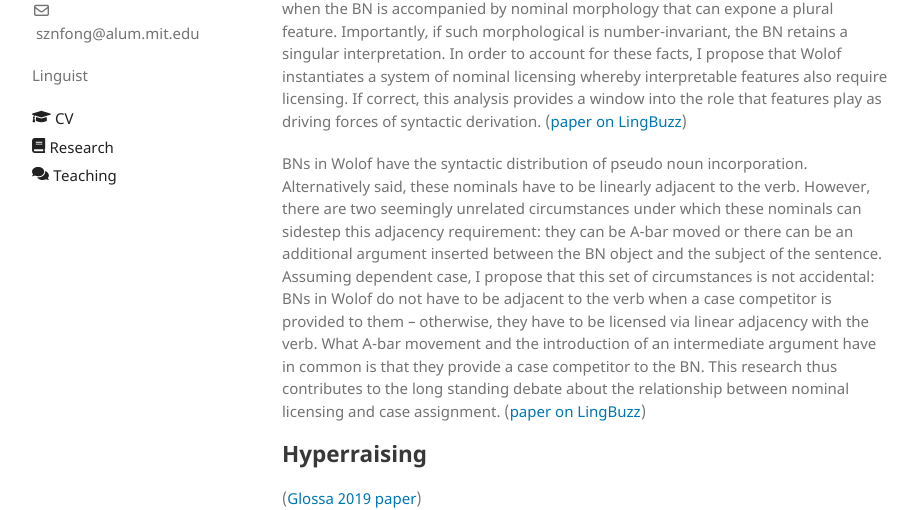
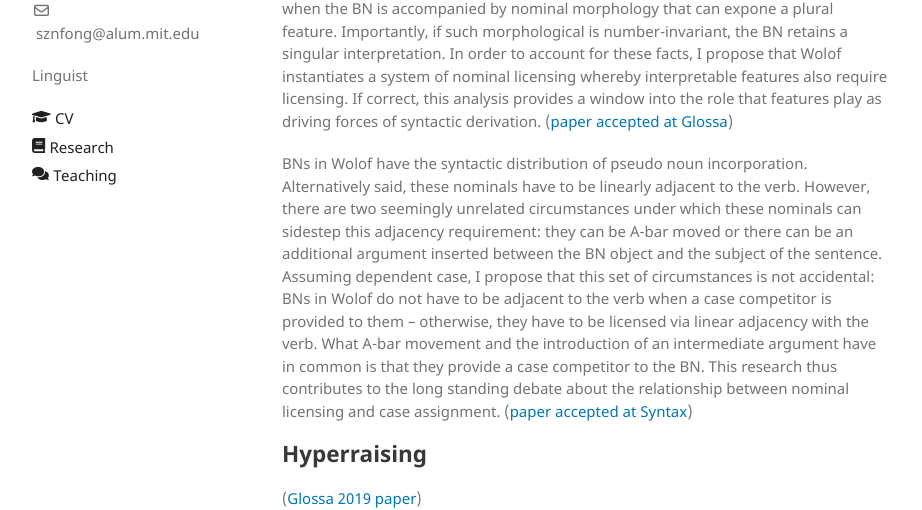
Before and after one commit to sznfng/sznfng.github.io, a Jekyll site: the page built from research.md, in a window 1280 px wide and 900 px high, scrolled down 1244 px. Shown: the part 149-659 px from the top of the window, without its empty margins (178-1100 px from the left). Built offline with Jekyll 4.4.1, drawn with Linux system fonts in a browser that asks for light colours.

Commit message:
Update research.md

```diff
--- a/research.md
+++ b/research.md
@@ -21,9 +21,9 @@ This nascent project bears on the different control theories that account for th
 
 ([PhD dissertation](https://dspace.mit.edu/handle/1721.1/139864))
 
-The semantic interpretation and syntactic distribution of BNs in Wolof differ from what is taken to characterize their counterparts in other languages. First, instead of being number neutral (i.e. compatible with either a singular or plural interpretation), BNs in Wolof are singular when unmodified. They can only receive a plural interpretation when the BN is accompanied by nominal morphology that can expone a plural feature. Importantly, if such morphological is number-invariant, the BN retains a singular interpretation. In order to account for these facts, I propose that Wolof instantiates a system of nominal licensing whereby interpretable features also require licensing. If correct, this analysis provides a window into the role that features play as driving forces of syntactic derivation. ([paper on LingBuzz](https://ling.auf.net/lingbuzz/004922))
+The semantic interpretation and syntactic distribution of BNs in Wolof differ from what is taken to characterize their counterparts in other languages. First, instead of being number neutral (i.e. compatible with either a singular or plural interpretation), BNs in Wolof are singular when unmodified. They can only receive a plural interpretation when the BN is accompanied by nominal morphology that can expone a plural feature. Importantly, if such morphological is number-invariant, the BN retains a singular interpretation. In order to account for these facts, I propose that Wolof instantiates a system of nominal licensing whereby interpretable features also require licensing. If correct, this analysis provides a window into the role that features play as driving forces of syntactic derivation. ([paper accepted at Glossa](https://ling.auf.net/lingbuzz/004922))
 
-BNs in Wolof have the syntactic distribution of pseudo noun incorporation. Alternatively said, these nominals have to be linearly adjacent to the verb. However, there are two seemingly unrelated circumstances under which these nominals can sidestep this adjacency requirement: they can be A-bar moved or there can be an additional argument inserted between the BN object and the subject of the sentence. Assuming dependent case, I propose that this set of circumstances is not accidental: BNs in Wolof do not have to be adjacent to the verb when a case competitor is provided to them -- otherwise, they have to be licensed via linear adjacency with the verb. What A-bar movement and the introduction of an intermediate argument have in common is that they provide a case competitor to the BN. This research thus contributes to the long standing debate about the relationship between nominal licensing and case assignment. ([paper on LingBuzz](https://ling.auf.net/lingbuzz/005314))
+BNs in Wolof have the syntactic distribution of pseudo noun incorporation. Alternatively said, these nominals have to be linearly adjacent to the verb. However, there are two seemingly unrelated circumstances under which these nominals can sidestep this adjacency requirement: they can be A-bar moved or there can be an additional argument inserted between the BN object and the subject of the sentence. Assuming dependent case, I propose that this set of circumstances is not accidental: BNs in Wolof do not have to be adjacent to the verb when a case competitor is provided to them -- otherwise, they have to be licensed via linear adjacency with the verb. What A-bar movement and the introduction of an intermediate argument have in common is that they provide a case competitor to the BN. This research thus contributes to the long standing debate about the relationship between nominal licensing and case assignment. ([paper accepted at Syntax](https://ling.auf.net/lingbuzz/005314))
 
 ## Hyperraising
 
```
